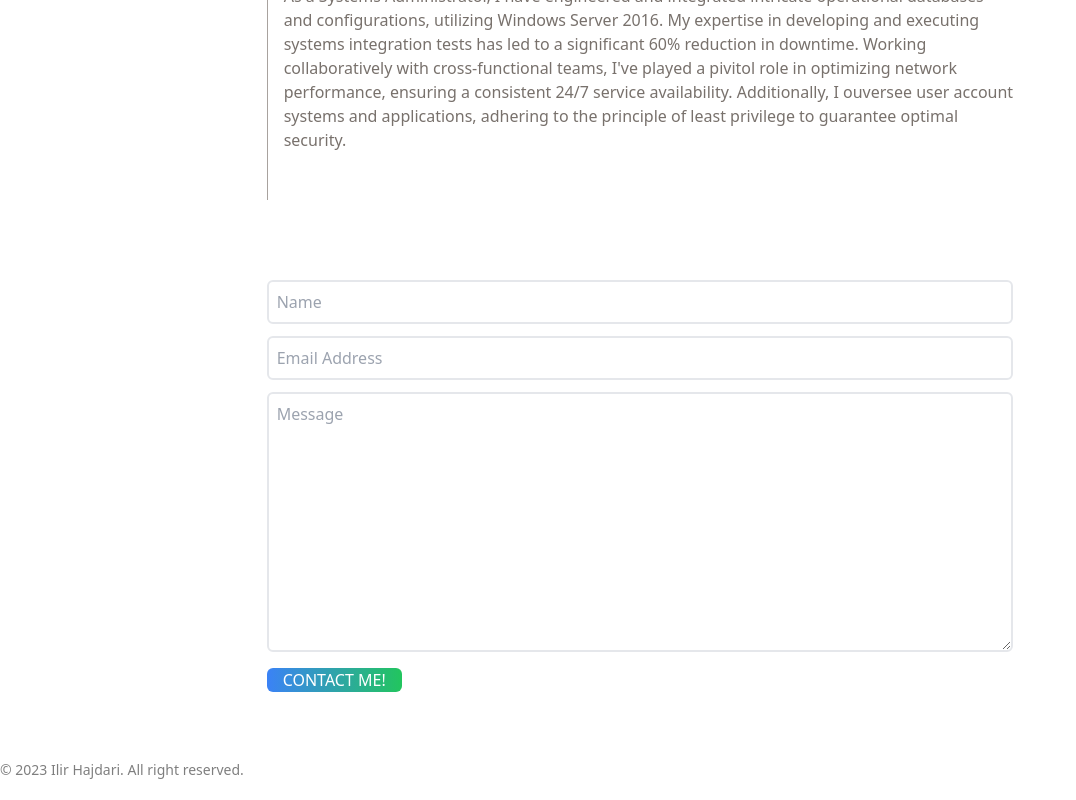
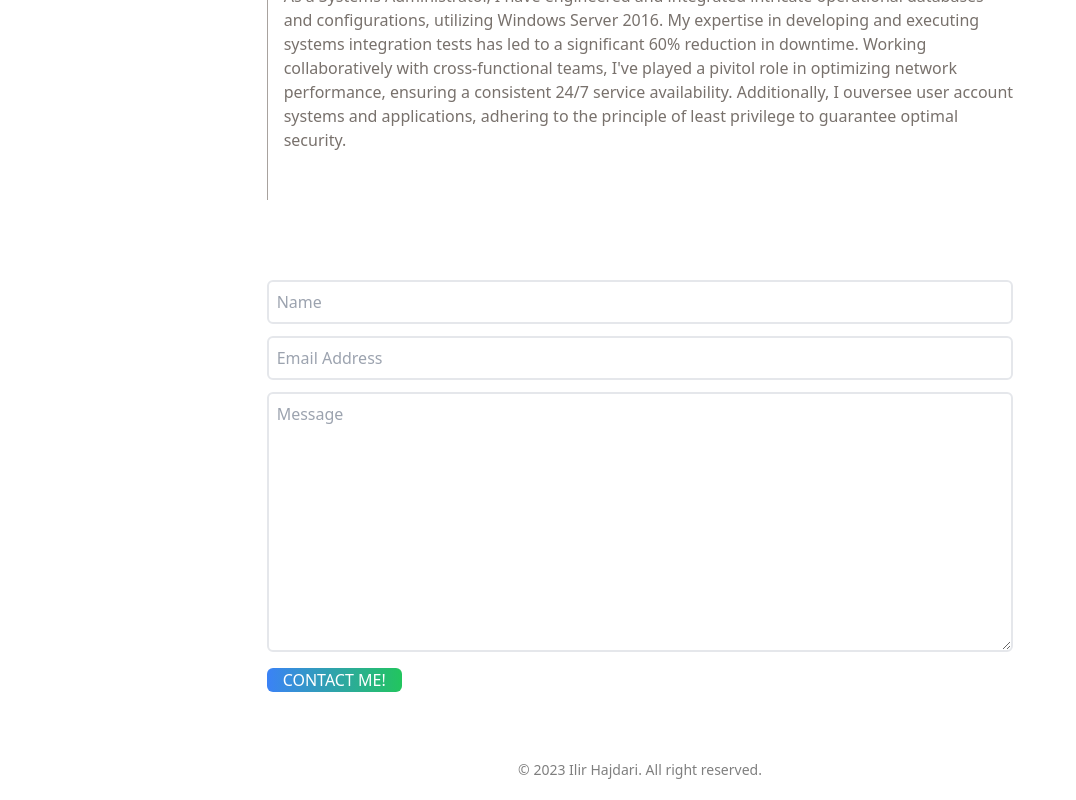
Before and after one commit to IlirHajdari/Reactfolio, a React (Vite) app: page / in a window 1280 px wide. Shown: the part 1208-2008 px from the top of the page, without its empty margins (0-1076 px from the left). Built offline with nearby package versions, Linux system fonts and the light colour scheme.

Commit message:
fixed typo for footerstyle

```diff
--- a/src/components/Footer.jsx
+++ b/src/components/Footer.jsx
@@ -1,6 +1,6 @@
 function Footer() {
   return (
-    <div className="py-5 text-enter">
+    <div className="py-5 text-center">
       {/* Social Icons */}
       <p className="text-sm mt-2 opacity-50">
         &copy; {new Date().getFullYear()} Ilir Hajdari. All right reserved.
```
